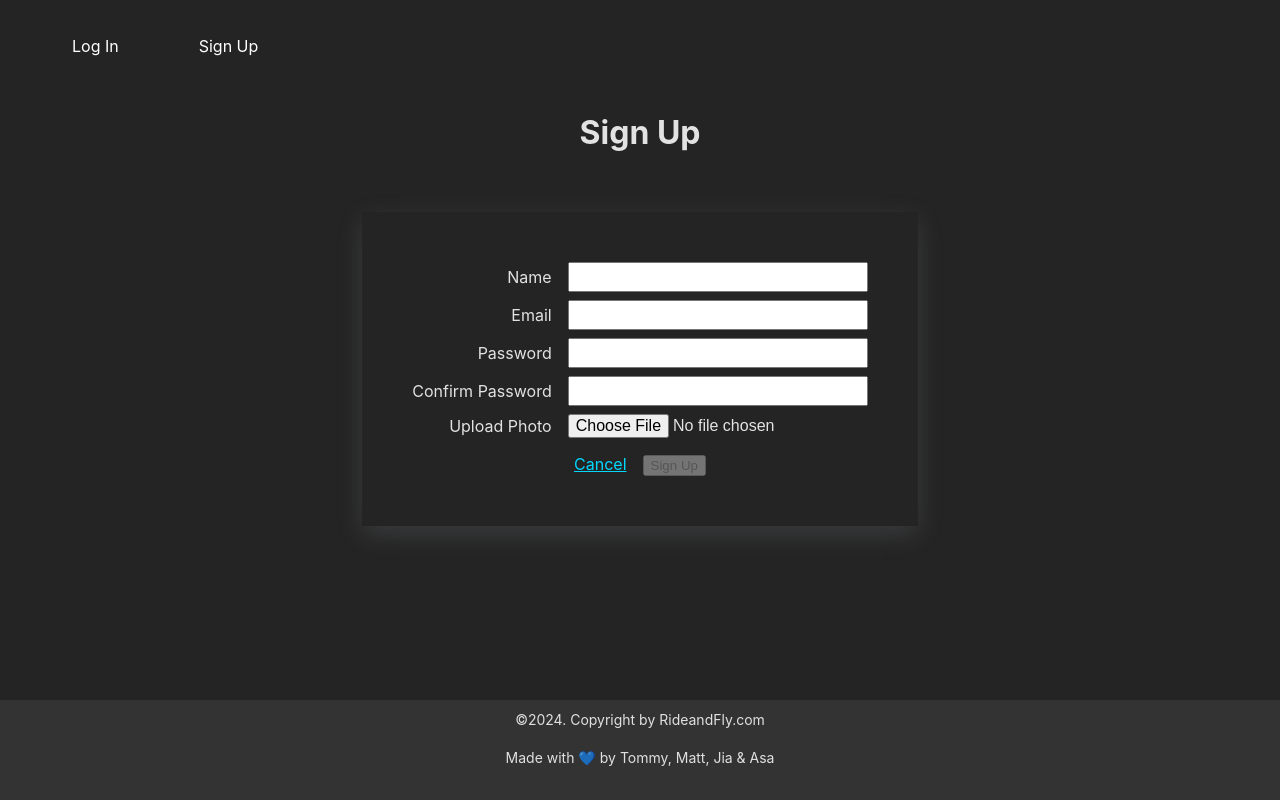
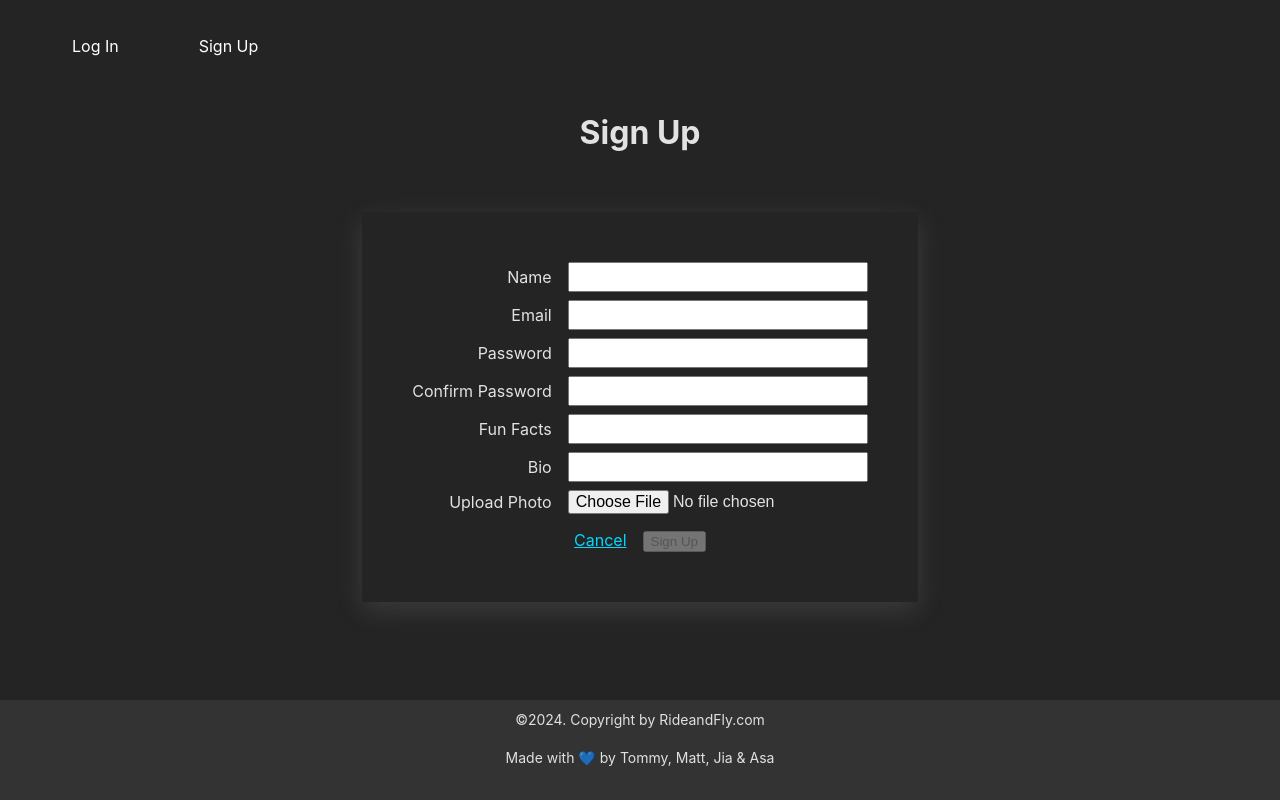
Before and after one commit to muckele/ride-and-fly-front-end, a React (Vite) app: page /auth/signup in a window 1280 px wide. Built offline with nearby package versions, Linux system fonts and the light colour scheme; no server answers.

Commit message:
update signup

```diff
--- a/src/pages/Signup/Signup.jsx
+++ b/src/pages/Signup/Signup.jsx
@@ -18,6 +18,8 @@ const Signup = ({ handleAuthEvt }) => {
     email: '',
     password: '',
     passwordConf: '',
+    bio: '',
+    funFacts: '',
   })
   const [photoData, setPhotoData] = useState({ photo: null })
   const [isSubmitted, setIsSubmitted] = useState(false)
@@ -113,6 +115,26 @@ const Signup = ({ handleAuthEvt }) => {
             onChange={handleChange}
           />
         </label>
+
+
+        <label className={styles.label}>
+          Fun Facts
+          <input
+            type="text"
+            name="funFacts"
+            onChange={handleChange}
+          />
+          </label>
+          <label className={styles.label}>
+          Bio
+          <input
+            type="text"
+            name="bio"
+            onChange={handleChange}
+          />
+          </label>
+
+
         <label className={styles.label}>
           Upload Photo
           <input
```
